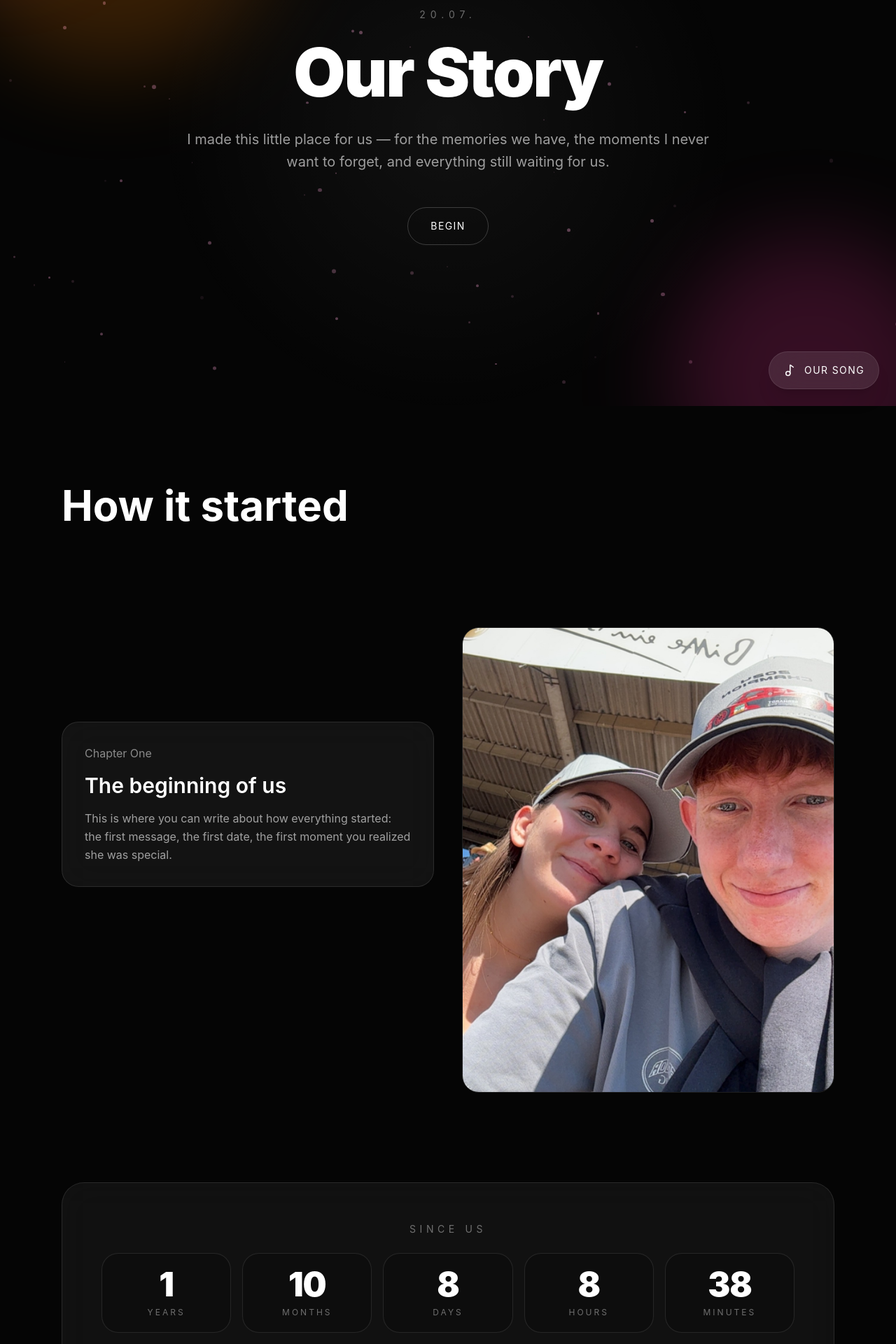
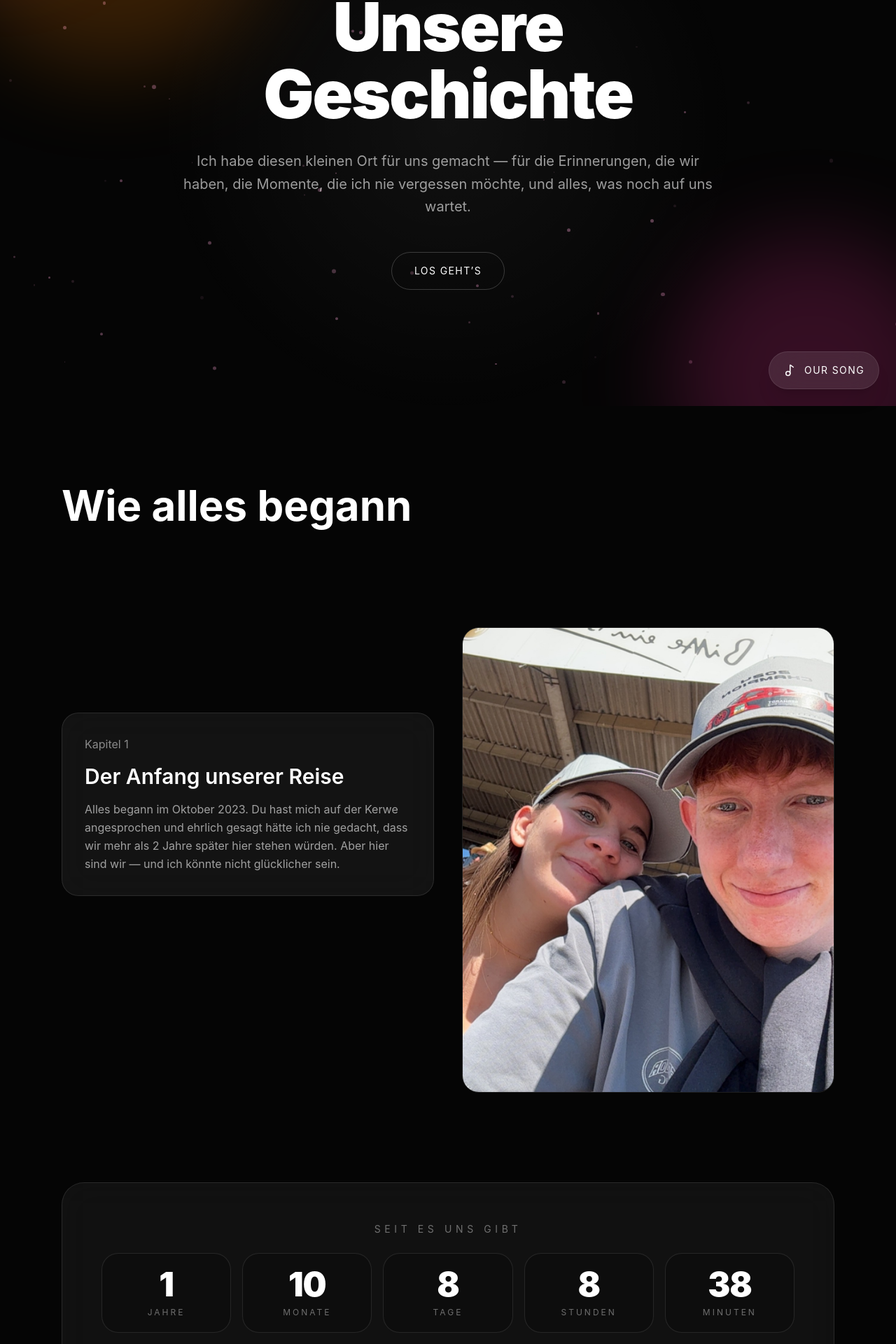
Before and after one commit to lucasteigleder/our-story, a React (Vite) app: page / in a window 1280 px wide. Shown: the part 220-2140 px from the top of the page at 70% size. Built offline with nearby package versions, Linux system fonts and the light colour scheme; a web font is replaced by a local one.

Commit message:
translate to german

```diff
--- a/src/App.jsx
+++ b/src/App.jsx
@@ -4,29 +4,29 @@ import { Menu, X, Music2 } from "lucide-react"
 
 const memories = [
   {
-    title: "Our first moment",
-    text: "Write about the moment everything started.",
+    title: "Unser erster gemeinsamer Urlaub",
+    text: "Kroatien 2025 was unser erster gemeinsamer Urlaub und es war einfach unvergesslich.",
     image: `${import.meta.env.BASE_URL}images/photo-1.jpg`,
   },
   {
-    title: "A day I’ll never forget",
-    text: "Write about a special day, trip, date, or random memory.",
+    title: "Wir, wenn wir styled up sind",
+    text: "Ich liebe es, wenn wir beide einfach so unfassbar gut aussehen und so krass matchen.",
     image: `${import.meta.env.BASE_URL}images/photo-2.jpg`,
   },
   {
-    title: "The little things",
-    text: "Write about small things she does that mean a lot to you.",
+    title: "Die kleinen Dinge im Leben",
+    text: "Ich liebe es einfach Zeit mit dir zu verbringen, selbst wenn es einem auch nicht so gut geht.",
     image: `${import.meta.env.BASE_URL}images/photo-3.jpg`,
   },
 ]
 
 const videos = [
   {
-    title: "A little moment",
+    title: "Booooooowling with you",
     src: `${import.meta.env.BASE_URL}videos/memory-1.mp4`,
   },
   {
-    title: "Another memory",
+    title: "Benimm dich!!",
     src: `${import.meta.env.BASE_URL}videos/memory-2.mp4`,
   },
 ]
@@ -42,19 +42,84 @@ const particles = Array.from({ length: 80 }, (_, index) => ({
 
 const timeline = [
   {
-    date: "The beginning",
-    title: "When we first met",
-    text: "Write about how everything started.",
+    date: "21.10.2023",
+    title: "Unser erstes Treffen",
+    text: "Und auf einmal standen wir nebeneinander. Du hast mich angesprochen und so hat alles seinen Lauf genommen.",
   },
   {
-    date: "Our first date",
-    title: "The first real memory",
-    text: "Write about your first date or first special moment.",
+    date: "15.02.2024",
+    title: "Unser erstes Date",
+    text: "Zusammen waren wir in Heidelberg und haben bei Sahara gegessen, bei dem Laden zu dem wir nach der Unteren immer gehen 😂.",
   },
   {
-    date: "Now",
-    title: "What you mean to me",
-    text: "Write about what she means to you today.",
+    date: "16.06.2024",
+    title: "Unser erster Kuss",
+    text: "Die meisten ersten Sachen sind irgendwie betrunken bei uns passiert fällt mir gerade auf.",
+  },
+  {
+    date: "07.07.2024",
+    title: "Unser erstes Mal in den Weinbergen",
+    text: "Wir hatten unfassbar viel Spaß dort oben und hatten ganz nebenbei auch unseren zweiten Kuss.",
+  },
+  {
+    date: "20.07.2024",
+    title: "Unser Datum ❤️",
+    text: "Dann war es endlich soweit und wir sind offiziell zusammen gekommen.",
+  },
+  {
+    date: "01.01.2025",
+    title: "Unser erstes gemeinsames Silvester",
+    text: "Und so konnte ich das erste Mal in ein neues Jahr mit der Liebe meines Lebens starten.",
+  },
+  {
+    date: "13.07.-14.07.2025",
+    title: "Unser Europapark-Trip",
+    text: "Ich sag nur: Herdplatte, ups.",
+  },
+  {
+    date: "20.07.2025",
+    title: "Unser erster Jahrestag",
+    text: "Gestört, wie krass schnell dieses erste Jahr mit dir verging.",
+  },
+  {
+    date: "09.08.-17.08.2025",
+    title: "Unser erster gemeinsamer Urlaub",
+    text: "Kroatien, unser erster Urlaub in dem wir zusammen waren, war so unfassbar schön.",
+  },
+  {
+    date: "27.10.-01.11.2025",
+    title: "Unsere erste Reise alleine",
+    text: "Und dann war es schon Zeit für unsere erste Reise alleine, nach Göteborg.",
+  },
+  {
+    date: "01.01.2026",
+    title: "Unsere zweites Silvester zusammen",
+    text: "Unfassbar schnell ist das erste ganze Jahr dann schon verflogen und es war zeit für unsere 2. gemeinsames Silvester.",
+  },
+  {
+    date: "12.02.2026",
+    title: "Unser coolstes Fasching",
+    text: "Hirschhorn war etwas besonderes, weil wir eigentlich gar keine Lust hatten, aber dann wurde es zu dem besten Fasching ever.",
+  },
+  {
+    date: "05.04.2026",
+    title: "Titanic Frankfurt",
+    text: "Ich musste dir echt mal ein bisschen Kult näher bringen und letztendlich habe ich es ja sogar geschafft, dass du dir zum ersten Mal den Film anschaust hehe.",
+  },
+  {
+    date: "10.04.2026",
+    title: "Soccerbeat",
+    text: "Eins deiner vielen wunderschönen Geburtstagsgeschenke an mich und wir hatten unfassbar viel Spaß.",
+  },
+  {
+    date: "02.06.-05.06.2026",
+    title: "Prag 2026",
+    text: "Unsere zweite gemeinsam größere Reise war genau so toll wie die erste. Prag, eine wunderschöne Stadt, die wir zusammen erkundet haben.",
+  },
+  {
+    date: "20.07.2026",
+    title: "Unser Jahrestag",
+    text: "Und heute ist es nun soweit, wir sind einfach schon 2 Jahre zusammen, ich bin so glücklich mit dir mein Schatz ❤️.",
   },
 ]
 
@@ -246,19 +311,19 @@ function App() {
           </p>
 
           <h1 className="text-5xl sm:text-6xl md:text-8xl font-black tracking-tight mb-8">
-            Our Story
+            Unsere Geschichte
           </h1>
 
           <p className="text-white/60 text-lg md:text-xl leading-relaxed">
-            I made this little place for us — for the memories we have,
-            the moments I never want to forget, and everything still waiting for us.
+            Ich habe diesen kleinen Ort für uns gemacht — für die Erinnerungen, die wir haben,
+            die Momente, die ich nie vergessen möchte, und alles, was noch auf uns wartet.
           </p>
 
           <a
             href="#story"
             className="inline-block mt-12 rounded-full border border-white/20 px-8 py-4 text-sm uppercase tracking-widest hover:bg-white hover:text-black transition"
           >
-            Begin
+            Los geht’s
           </a>
         </motion.div>
       </section>
@@ -271,7 +336,7 @@ function App() {
           transition={{ duration: 1 }}
           className="text-3xl sm:text-4xl md:text-6xl font-bold mb-16"
         >
-          How it started
+          Wie alles begann
         </motion.h2>
 
         <div className="grid grid-cols-1 md:grid-cols-2 gap-10 items-center">
@@ -282,14 +347,14 @@ function App() {
             transition={{ duration: 1 }}
             className="rounded-3xl bg-white/[0.06] backdrop-blur-xl border border-white/10 p-8"
           >
-            <p className="text-white/50 mb-4">Chapter One</p>
+            <p className="text-white/50 mb-4">Kapitel 1</p>
             <h3 className="text-3xl font-semibold mb-4">
-              The beginning of us
+              Der Anfang unserer Reise
             </h3>
             <p className="text-white/60 leading-relaxed">
-              This is where you can write about how everything started:
-              the first message, the first date, the first moment you realized
-              she was special.
+              Alles begann im Oktober 2023. Du hast mich auf der Kerwe angesprochen und ehrlich gesagt
+              hätte ich nie gedacht, dass wir mehr als 2 Jahre später hier stehen würden.
+              Aber hier sind wir — und ich könnte nicht glücklicher sein.
             </p>
           </motion.div>
 
@@ -315,16 +380,16 @@ function App() {
     className="rounded-[1.5rem] md:rounded-[2rem] border border-white/10 bg-white/[0.05] backdrop-blur-xl p-8 md:p-14"
   >
     <p className="text-white/40 uppercase tracking-[0.4em] text-sm mb-6">
-      Since us
+      Seit es UNS gibt
     </p>
 
     <div className="grid grid-cols-2 md:grid-cols-3 md:grid-cols-5 gap-4 mb-8">
       {[
-        { label: "years", value: timeTogether.years },
-        { label: "months", value: timeTogether.months },
-        { label: "days", value: timeTogether.days },
-        { label: "hours", value: timeTogether.hours },
-        { label: "minutes", value: timeTogether.minutes },
+        { label: "Jahre", value: timeTogether.years },
+        { label: "Monate", value: timeTogether.months },
+        { label: "Tage", value: timeTogether.days },
+        { label: "Stunden", value: timeTogether.hours },
+        { label: "Minuten", value: timeTogether.minutes },
       ].map((item) => (
         <motion.div
           key={item.label}
@@ -344,7 +409,7 @@ function App() {
     </div>
 
     <p className="text-white/60 text-lg">
-      {timeTogether.totalDays} days together — and still counting.
+      {timeTogether.totalDays} Tage zusammen — und wir zählen weiter.
     </p>
   </motion.div>
 </section>
@@ -356,7 +421,7 @@ function App() {
           viewport={{ once: true }}
           className="text-white/40 uppercase tracking-[0.4em] text-sm mb-5"
         >
-          Memories
+          Erinnerungen
         </motion.p>
 
         <motion.h2
@@ -366,7 +431,7 @@ function App() {
           transition={{ duration: 1 }}
           className="text-3xl sm:text-4xl md:text-6xl font-bold mb-16"
         >
-          Moments I never want to forget
+          Momente, die ich nie vergessen möchte
         </motion.h2>
 
         <div className="grid md:grid-cols-3 gap-6">
@@ -400,7 +465,7 @@ function App() {
     viewport={{ once: true }}
     className="text-white/40 uppercase tracking-[0.4em] text-sm mb-5"
   >
-    Little moments
+    Kleine Momente
   </motion.p>
 
   <motion.h2
@@ -410,7 +475,7 @@ function App() {
     transition={{ duration: 1 }}
     className="text-3xl sm:text-4xl md:text-6xl font-bold mb-16"
   >
-    The memories that move
+    Momente, die sich bewegen
   </motion.h2>
 
   <div className="grid grid-cols-1 md:grid-cols-2 gap-8">
@@ -459,7 +524,7 @@ function App() {
           viewport={{ once: true }}
           className="text-white/40 uppercase tracking-[0.4em] text-sm mb-5"
         >
-          The future
+          Unsere Zukunft
         </motion.p>
 
         <motion.h2
@@ -469,7 +534,7 @@ function App() {
           transition={{ duration: 1 }}
           className="text-3xl sm:text-4xl md:text-6xl font-bold mb-8"
         >
-          And everything still waiting for us
+          Und alles, was sonst noch so auf uns wartet
         </motion.h2>
 
         <motion.p
@@ -479,8 +544,9 @@ function App() {
           transition={{ duration: 1 }}
           className="text-white/60 text-lg leading-relaxed"
         >
-          Here you can write about dreams, future trips, little plans,
-          and everything you still want to experience together.
+          Ich hoffe wir haben noch so viele weitere Kapitel vor uns, so viele weitere Erinnerungen,
+          die wir schaffen können, und so viel mehr Liebe, die wir teilen können.
+          Ich freue mich auf alles, was noch kommt — mit dir an meiner Seite.
         </motion.p>
       </section>
 
@@ -490,7 +556,7 @@ function App() {
   </p>
 
   <h2 className="text-3xl sm:text-4xl md:text-6xl font-bold mb-16">
-    Little chapters of us
+    Kleine Kapitel unserer Geschichte
   </h2>
 
   <div className="space-y-10 border-l border-white/10 pl-8">
@@ -521,7 +587,7 @@ function App() {
       viewport={{ once: true }}
       className="text-white/40 uppercase tracking-[0.4em] text-sm mb-5"
     >
-      Final letter
+      Abschlussbrief
     </motion.p>
 
     <motion.h2
@@ -531,7 +597,7 @@ function App() {
       transition={{ duration: 1 }}
       className="text-3xl sm:text-4xl md:text-6xl font-bold mb-12"
     >
-      A letter for you
+      Ein Brief nur für dich
     </motion.h2>
 
     {!letterOpen ? (
@@ -550,11 +616,11 @@ function App() {
         </div>
 
         <p className="text-white/50 text-sm uppercase tracking-[0.35em] mb-4">
-          Tap to open
+          Drücke um zu öffnen
         </p>
 
         <h3 className="text-3xl font-bold">
-          Your letter is waiting
+          Dein Brief wartet auf dich
         </h3>
       </motion.button>
     ) : (
@@ -565,25 +631,25 @@ function App() {
         className="mx-auto max-w-3xl rounded-[1.5rem] md:rounded-[2rem] bg-white text-black p-8 md:p-14 text-left shadow-2xl"
       >
         <p className="text-black/40 uppercase tracking-[0.35em] text-sm mb-6">
-          To you,
+          An dich,
         </p>
 
         <h3 className="text-4xl md:text-5xl font-bold mb-8">
-          My favorite person
+          Mein Lieblingsmensch
         </h3>
 
         <p className="text-black/70 text-lg leading-relaxed">
-          This is where your final letter goes. Make it honest, simple,
-          and personal. Not too perfect — just real.
+          Mein Schatz, ich bin unfassbar glücklich dich an meiner Seite zu haben. Seit dem Tag, an dem wir uns kennengelernt haben, hast du mein Leben auf so viele Arten bereichert.
+          Du bringst so viel Freude, Liebe und Lachen in mein Leben, dass ich manchmal das Gefühl habe, ich könnte platzen vor Glück.
+          Jeder Moment mit dir ist ein Geschenk, und ich schätze jede einzelne Erinnerung, die wir zusammen geschaffen haben.
         </p>
 
         <p className="mt-8 text-black/70 text-lg leading-relaxed">
-          Thank you for being you, for making ordinary days feel special,
-          and for being the person I am so lucky to love.
+          Danke, dass du du bist - so liebevoll, lustig, verständnisvoll und einfach wundervoll. Ich freue mich auf alles, was mich noch so mit dir erwartet.
         </p>
 
         <p className="mt-10 text-2xl font-semibold">
-          Happy Anniversary ❤️
+          Ich liebe dich, für immer und ewig. ❤️
         </p>
 
         <button
@@ -612,7 +678,7 @@ function App() {
       transition={{ duration: 1.4 }}
       className="text-4xl sm:text-5xl md:text-8xl font-black tracking-tight mb-8"
     >
-      I’d choose you again.
+      Ich würde dich immer wieder wählen.
     </motion.h2>
 
     <motion.p
@@ -622,7 +688,7 @@ function App() {
       transition={{ delay: 1.2, duration: 1.6 }}
       className="text-white/50 text-xl md:text-2xl"
     >
-      Every single time.
+      Jedes Mal aufs Neue.
     </motion.p>
   </motion.div>
 
```
